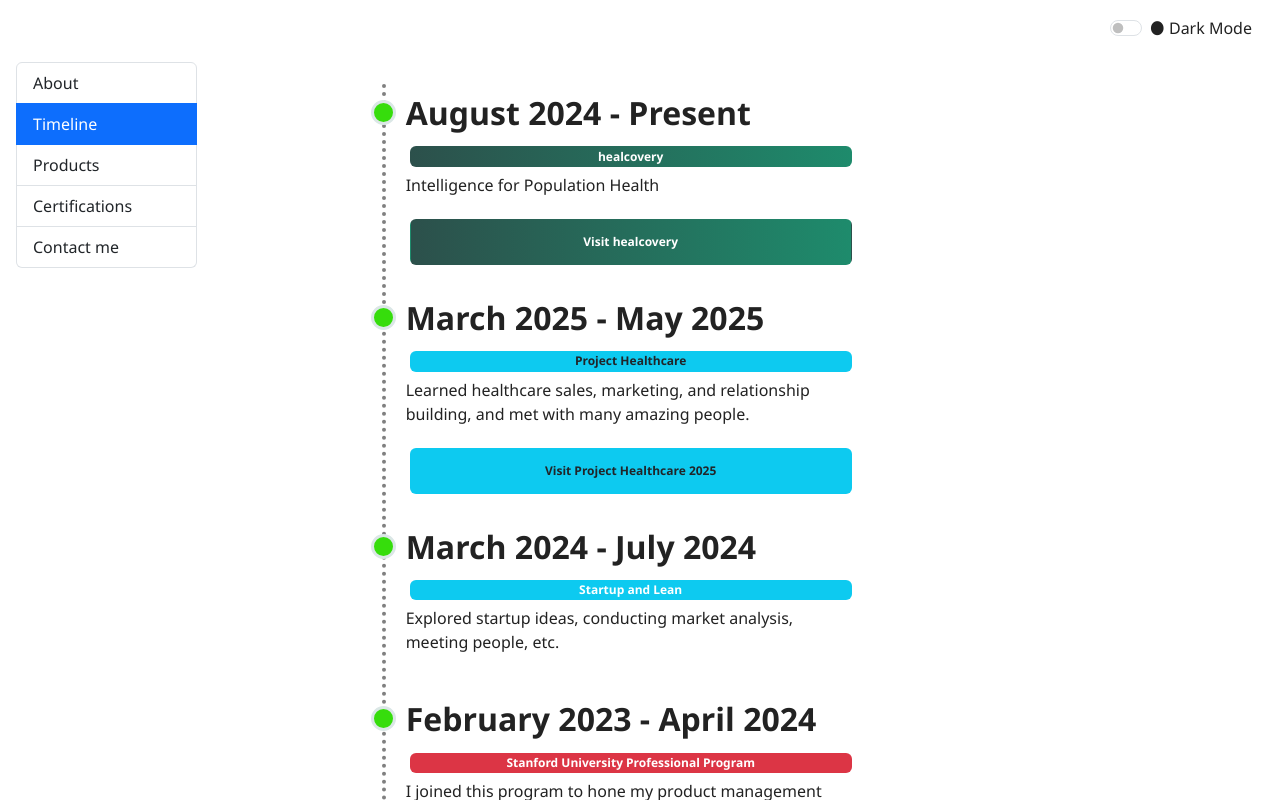
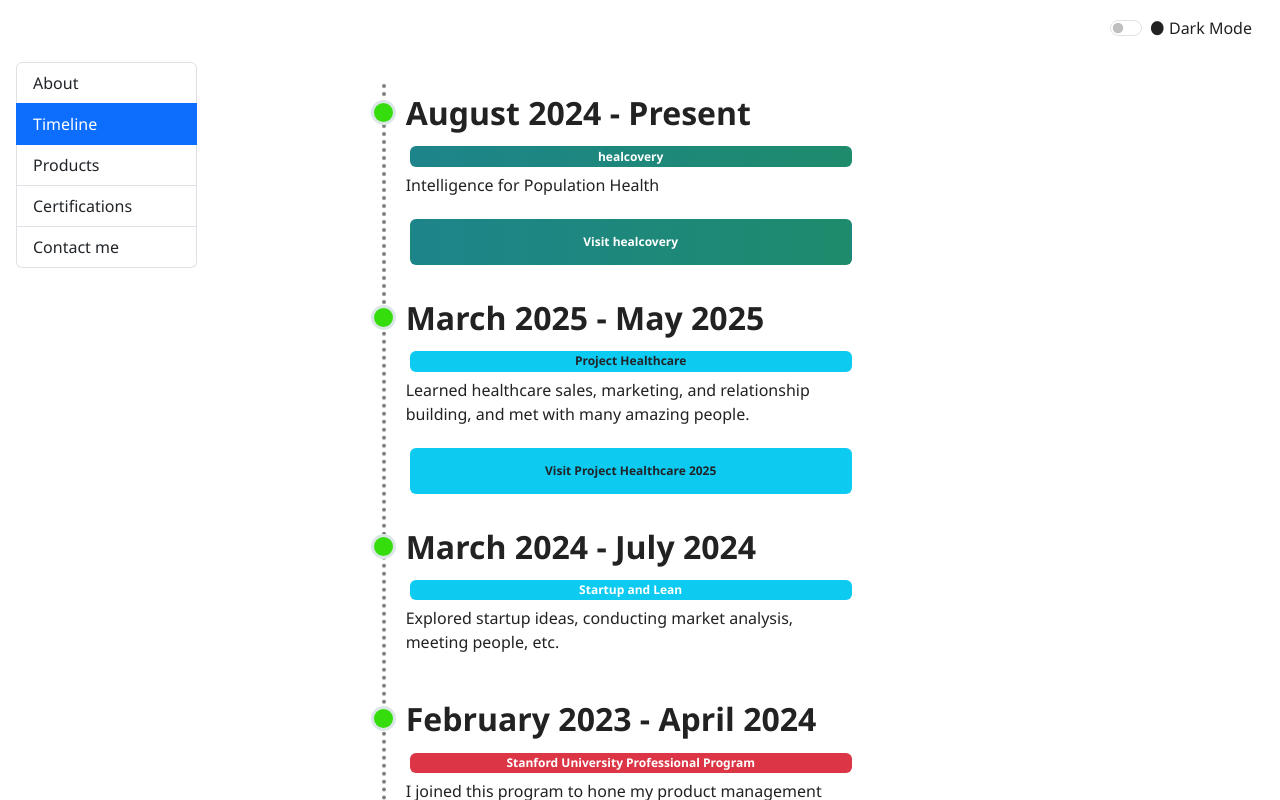
Before and after one commit to anjanpandey/portfolio, a React (Create React App) app: page / in a window 1280 px wide. Both pictures are taken after a click on the button "Timeline". Shown: the top 800 px of the page. Built offline with nearby package versions, Linux system fonts and the light colour scheme.

Commit message:
changed colors, tired

```diff
--- a/src/style/UI/Badge.module.css
+++ b/src/style/UI/Badge.module.css
@@ -1,11 +1,7 @@
 .healcovery {
-    background-image: linear-gradient(to right,#2c504b, #1E8B6C);
+    background-image: linear-gradient(to right,#1e848b, #1e8b6c);
     width: "200px";
     height: "100px";
-}
-.healcovery:hover {
-    background-image: linear-gradient(to right,#00332c, #00a86b);
-    color:white;
 }
 
 
```
